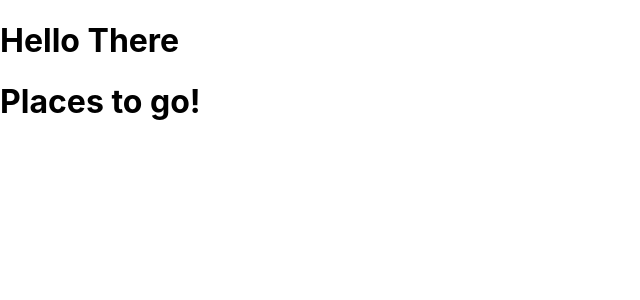
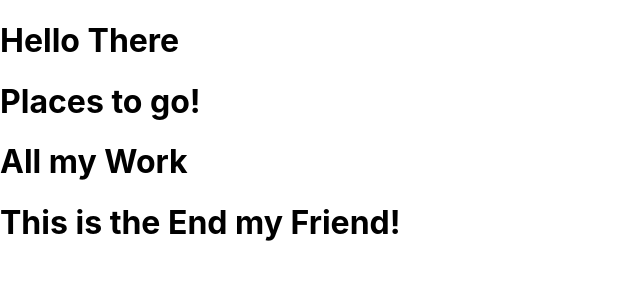
Before and after one commit to Mindydiane/react-to-this, a React (Create React App) app in the folder react-to-this/: page / in a window 1280 px wide. Shown: the top 300 px of the page, without its empty margins (0-640 px from the left). Built offline with nearby package versions, Linux system fonts and the light colour scheme.

Commit message:
setup Project and Footer component

```diff
--- a/react-to-this/src/App.js
+++ b/react-to-this/src/App.js
@@ -1,12 +1,16 @@
 import './App.css';
-import Header from "./components/Header";
+import Header from './components/Header';
 import Navigation from './components/Navigation';
+import Project from './components/Project';
+import Footer from './components/Footer';
 
 function App() {
   return (
     <div>
       <Header/>
       <Navigation/>
+      <Project/>
+      <Footer/>
     </div>
   );
 }
--- /dev/null
+++ b/react-to-this/src/components/Footer/index.js
@@ -0,0 +1,10 @@
+// import React from "react";
+function Footer() {
+    return  (
+        <div>
+        <h1> This is the End my Friend! </h1>
+        </div>
+    )
+}
+
+export default Footer;
--- /dev/null
+++ b/react-to-this/src/components/Project/index.js
@@ -0,0 +1,9 @@
+import React from "react";
+
+function Project() {
+    return(
+        <h1> All my Work </h1>
+    )
+}
+
+export default Project;
```
